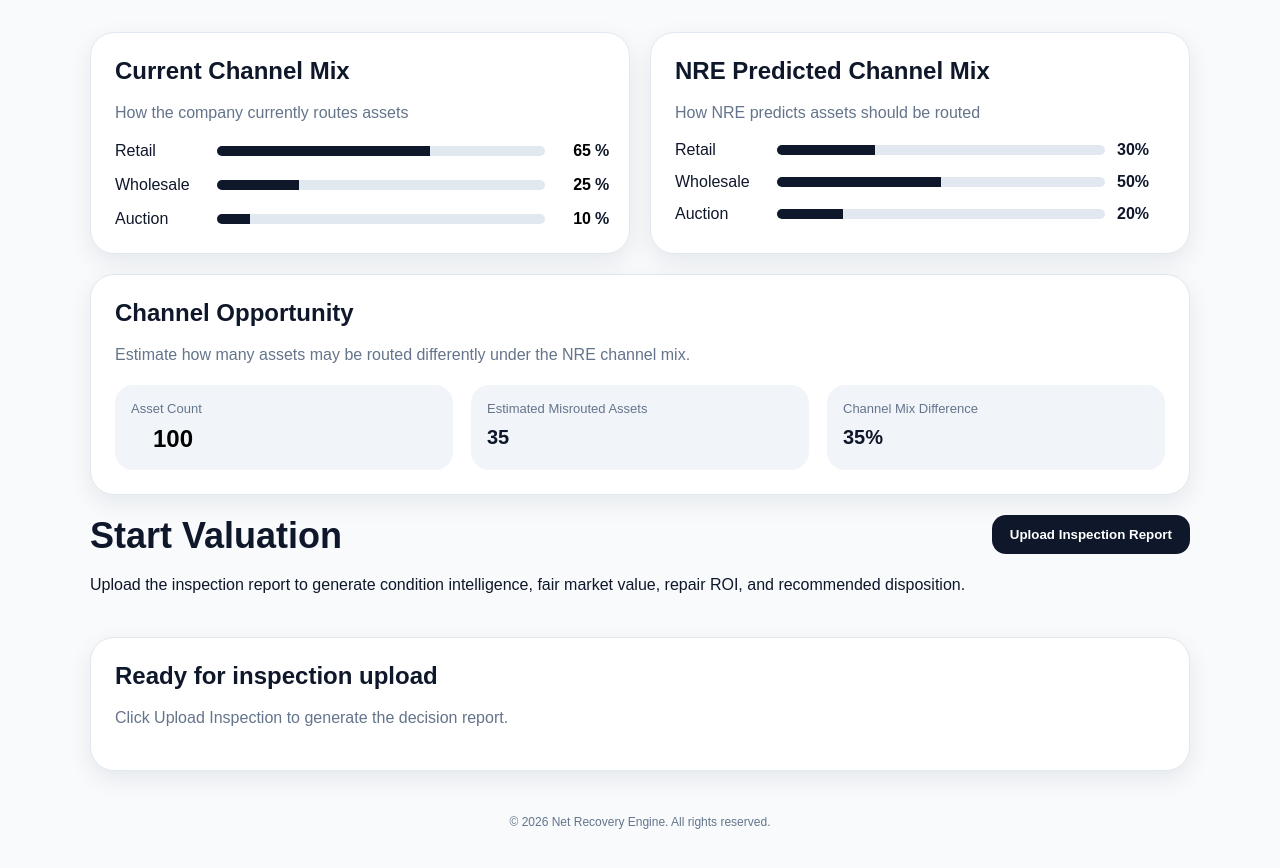
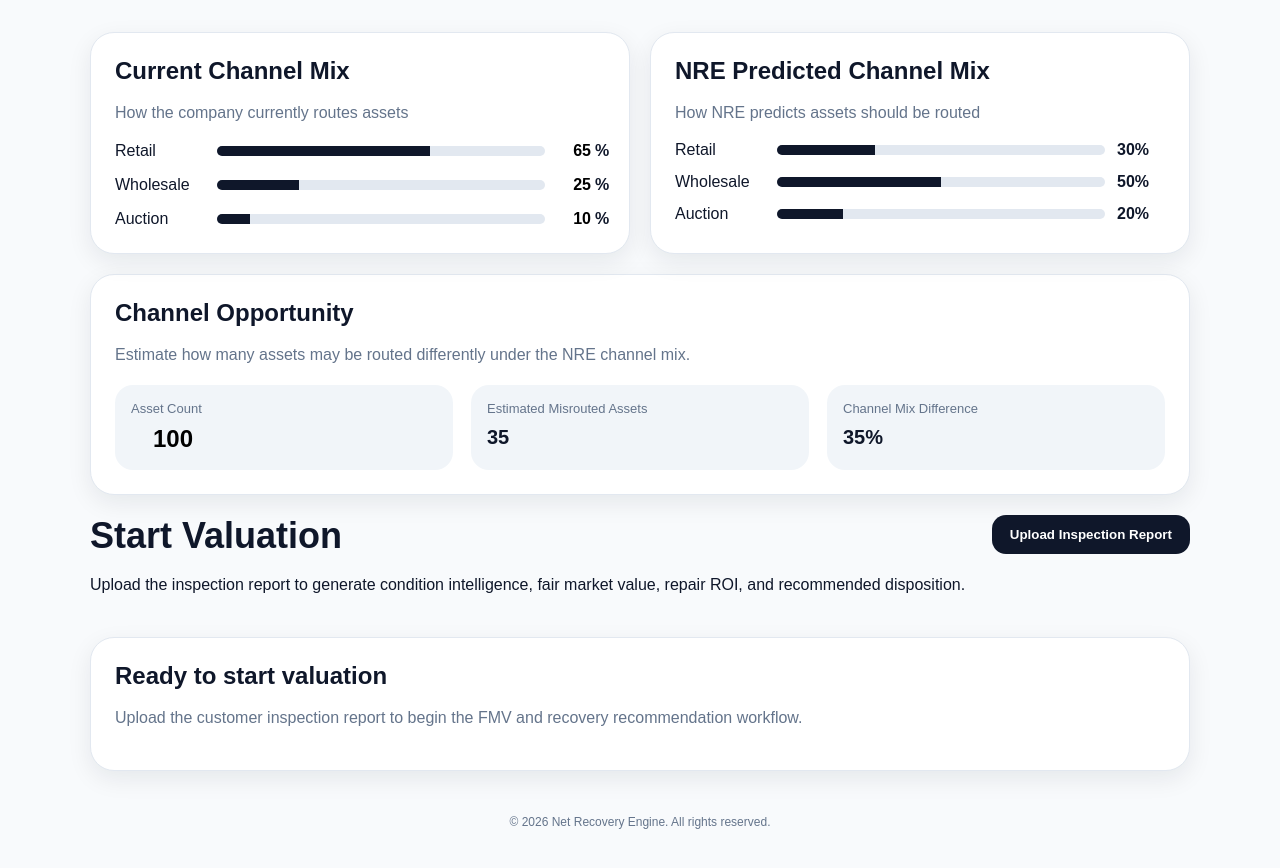
Before and after one commit to DirtDog13416/Net-Recovery-Engine, a React (Vite) app: page / in a window 1280 px wide. Shown: the top 868 px of the page. Built offline with nearby package versions, Linux system fonts and the light colour scheme.

Commit message:
Update App.jsx

```diff
--- a/src/App.jsx
+++ b/src/App.jsx
@@ -358,9 +358,11 @@ function App() {
 
       {!started ? (
         <Card>
-          <h2>Ready for inspection upload</h2>
-          <p className="muted">Click Upload Inspection to generate the decision report.</p>
-        </Card>
+  <h2>Ready to start valuation</h2>
+  <p className="muted">
+    Upload the customer inspection report to begin the FMV and recovery recommendation workflow.
+  </p>
+</Card>
       ) : (
         <>
           <Card>
```
